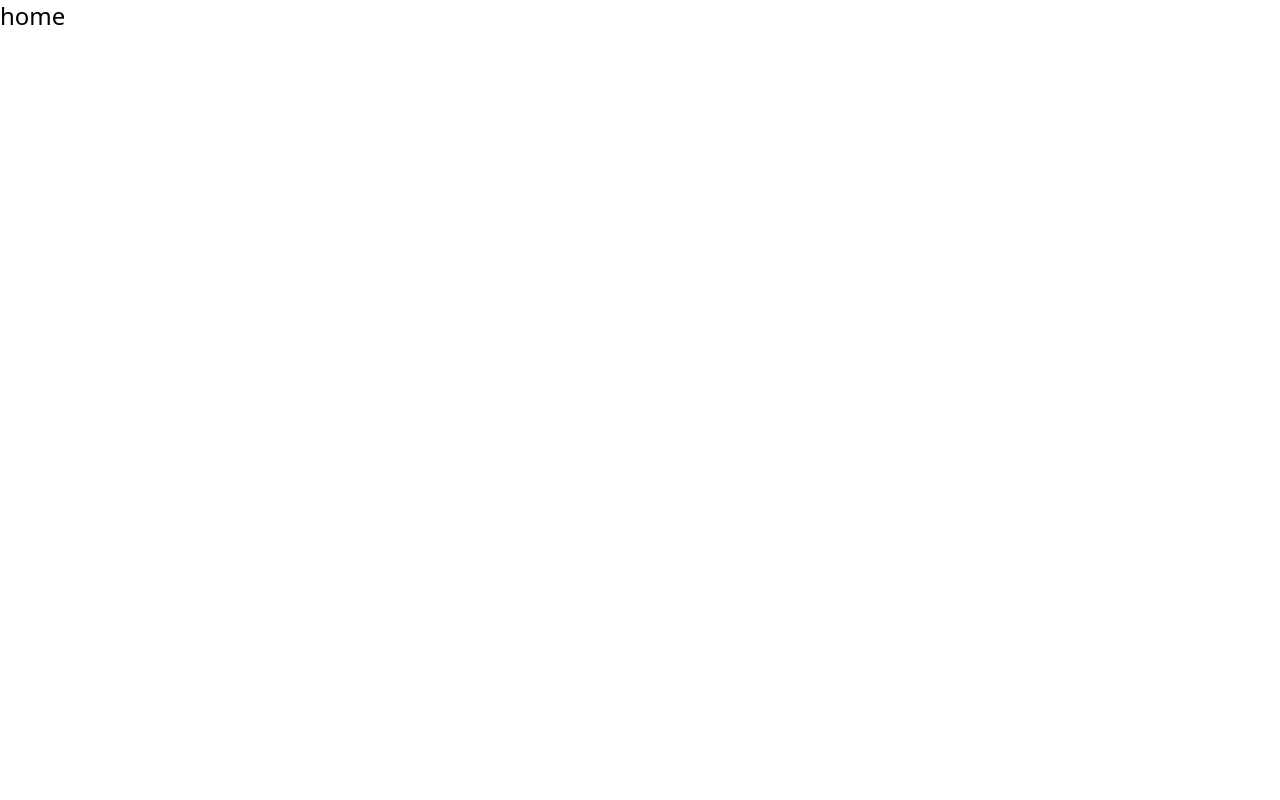
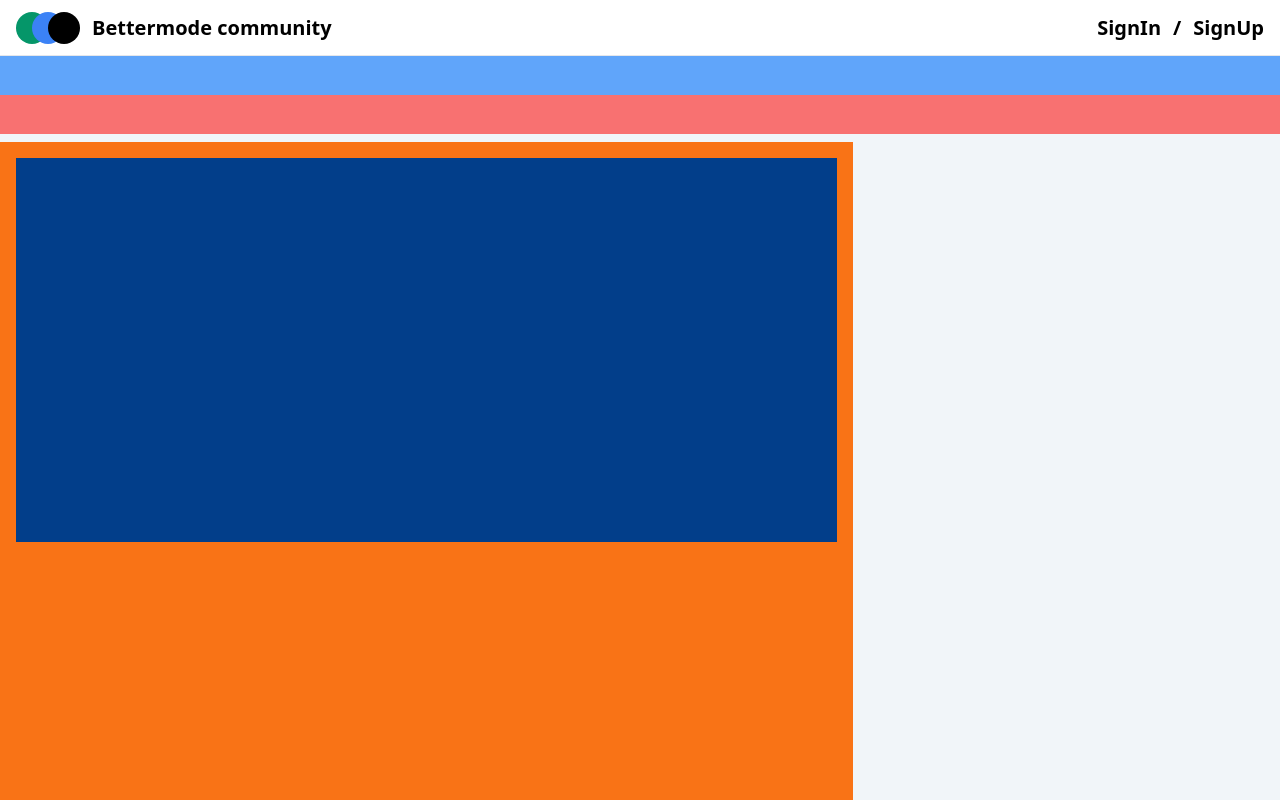
Before and after one commit to hosein-mola/bettermode-community-client, a React (Vite) app: page / in a window 1280 px wide. Built offline with nearby package versions, Linux system fonts and the light colour scheme.

Commit message:
minor changes

```diff
--- a/src/app/function/hooks.ts
+++ b/src/app/function/hooks.ts
@@ -1,4 +1,3 @@
-import { setActiveMenu } from '@/actions/menuSlice'
 import { useEffect } from 'react'
 import type { TypedUseSelectorHook } from 'react-redux'
 import { useDispatch, useSelector } from 'react-redux'
@@ -13,7 +12,6 @@ export const useSetActiveMenu = () => {
     const dispatch = useAppDispatch();
     const location = useLocation();
     useEffect(() => {
-        dispatch(setActiveMenu({ path: location.pathname }));
     }, []);
 
     return [location];
--- a/src/app/hook/useLocalQuery.ts
+++ b/src/app/hook/useLocalQuery.ts
@@ -1,4 +1,4 @@
-import { signOut } from '@/app/states/authSlice';
+import { signOut } from '@/app/state/authSlice';
 import api from '@/app/api/apiConfig';
 import { delay } from '@/app/function/delay';
 import { useAppDispatch, useAppSelector } from '@/app/function/hooks';
--- a/src/app/hook/useMutation.ts
+++ b/src/app/hook/useMutation.ts
@@ -1,5 +1,4 @@
-import { signOut } from '@/app/states/authSlice';
-import { showMessageBox } from '@/actions/messageSlice';
+import { signOut } from '@/app/state/authSlice';
 import api from '@/app/api/apiConfig';
 import { useAppDispatch, useAppSelector } from '@/app/function/hooks';
 import { AxiosRequestConfig, AxiosResponse } from 'axios';
@@ -45,11 +44,6 @@ export default function useMutation<T>(url: string, config?: AxiosRequestConfig)
             const response: AxiosResponse<T> = await api.v1({ headers: { Authorization: `Bearer ${auth.token}` }, ...config, signal: abortController.signal, url: URL, data: requestData });
             setData(response.data);
             setIsLoading(false);
-            dispatch(showMessageBox({
-                type: "success",
-                message: "عملیات با موفقیات انجام شد",
-                data: []
-            }));
             setIsSuccessfull(true);
             return new Promise((resolve: any) => resolve(response));
         } catch (error: any) {
@@ -57,38 +51,15 @@ export default function useMutation<T>(url: string, config?: AxiosRequestConfig)
             setIsLoading(false);
             if (error.response) {
                 if (error.response.status == 403) {
-                    return dispatch(showMessageBox({
-                        type: "danger",
-                        message: "شما به این بخش دسترسی ندارید لطفا با پشتیبانی تماس بگیرید",
-                        data: []
-                    }));
+
                 }
                 if (error.response.status == 401) {
-                    dispatch(showMessageBox({
-                        type: "danger",
-                        message: "شما به این بخش دسترسی ندارید لطفا با پشتیبانی تماس بگیرید",
-                        data: []
-                    }));
                     return dispatch(signOut());
                 }
             } else if (error.request) {
-                return dispatch(showMessageBox({
-                    type: "danger",
-                    message: "لطفا وضعیت اینترنت یا شبکه خود را بررسی کنید",
-                    data: []
-                }));
             } else {
-                return dispatch(showMessageBox({
-                    type: "danger",
-                    message: "خطایی رخ داده است لطفا با پشتیبانی تماس بگیرید",
-                    data: []
-                }));
+
             }
-            dispatch(showMessageBox({
-                type: "danger",
-                message: "خطایی رخ داده است لطفا با پشتیبانی تماس بگیرید",
-                data: []
-            }));
         }
     };
     return [fetchData, { data, isLoading, error, controller: abortController, isSuccssfull }];
--- a/src/app/hook/useQuery.ts
+++ b/src/app/hook/useQuery.ts
@@ -1,4 +1,4 @@
-import { signOut } from '@/app/states/authSlice';
+import { signOut } from '@/app/state/authSlice';
 import api from '@/app/api/apiConfig';
 import { delay } from '@/app/function/delay';
 import { useAppDispatch, useAppSelector } from '@/app/function/hooks';
--- a/src/asset/style/index.css
+++ b/src/asset/style/index.css
@@ -35,4 +35,8 @@
     font-weight: normal;
     src: url("../Webfonts/fonts/woff/IRANSansX-Regular.woff") format("woff");
 }
+
+.cont {
+    height: calc("100vh - 3.5rem");
+}
 @tailwind utilities;
--- a/src/page/auth/loginPage.tsx
+++ b/src/page/auth/loginPage.tsx
@@ -3,8 +3,8 @@ import { IoLogoApple, IoLogoGoogle, IoMdLogIn } from "react-icons/io";
 
 const LoginPage = () => {
     return (
-        <div className='w-full h-screen bg-slate-100 flex justify-center items-center'>
-            <div className='flex flex-row gap-4 bg-white w-full justify-center lg:w-7/12  shadow-2xl shadow-blue-400 min-h-screen h-auto lg:min-h-[40dvh] xl:min-h-[50dvh]  rounded-2xl '>
+        <div className='w-full flex-grow bg-slate-100 flex justify-center items-center'>
+            <div className='flex flex-row gap-4 bg-white w-full justify-center md:w-10/12 lg:w-8/12 xl:w-7/12 2x:w-7/12  shadow-2xl shadow-blue-400 min-h-screen h-auto lg:min-h-[40dvh] xl:min-h-[50dvh]  rounded-2xl '>
                 <div className=' lg:w-6/12 w-full gap-4 border-r px-8 py-6 flex-grow flex flex-col items-center justify-between'>
                     <div className='text-5xl font-bold h-auto flex items-center text-black'>
                         Login
@@ -12,9 +12,9 @@ const LoginPage = () => {
                     <div className='w-full flex gap-2 flex-col'>
                         <div className='flex flex-col text-sm w-full gap-2'>
                             <label className=' text-primary '>Netwrok</label>
-                            <div className='grid grid-cols-3 w-full items-center'>
-                                <input placeholder='community domain prefix' className='h-12  w-full col-span-2 rounded-l text-black p-2 bg-slate-100 border-r-0 border-2 focus:outline-none focus:shadow-outline focus:border-2 focus:border-primary' />
-                                <div className='flex font-bold tracking-widest text-black mr-2 h-12 col-span-1 rounded-r p-2 text-center justify-center bg-slate-100 border-2  border-l focus:outline-none focus:shadow-outline focus:border-2 focus:border-primary items-center'>.bettermode.com</div>
+                            <div className='grid grid-cols-5 w-full items-center'>
+                                <input placeholder='community domain prefix' className='h-12  w-full col-span-3 rounded-l text-black p-2 bg-slate-100 border-r-0 border-2 focus:outline-none focus:shadow-outline focus:border-2 focus:border-primary' />
+                                <div className='flex font-bold tracking-widest  text-black text-xs  h-12 col-span-2 rounded-r p-2 text-center justify-center bg-slate-100 border-2  border-l focus:outline-none focus:shadow-outline focus:border-2 focus:border-primary items-center'>.bettermode.com</div>
                             </div>
                         </div>
                         <div className='flex flex-col text-sm w-full gap-2'>
@@ -49,7 +49,7 @@ const LoginPage = () => {
                     </div>
                 </div>
                 <div className='lg:w-6/12 lg:flex flex-col justify-center items-center gap-4 py-2 hidden font-bold rounded-2xl'>
-                    <img width={'45%'} height={'100%'} src='/public/side.svg' />
+                    <img alt='side-image' width={'45%'} height={'100%'} src='/public/side.svg' />
                     <div className='flex gap-2 flex-col'>
                         <h1 className='text-3xl text-center text-primary'>Your Circle, Your Strength.</h1>
                         <h1 className='text-2xl text-center text-black'>bettermode community</h1>
--- a/src/page/dashboard/home.tsx
+++ b/src/page/dashboard/home.tsx
@@ -1,8 +1,24 @@
 import React from 'react'
+import { IoIosGrid, IoIosListBox, } from 'react-icons/io'
 
 function home() {
     return (
-        <div className='text-2xl'>home</div>
+        <>
+            <div className='h-12 bg-blue-400'></div>
+            <div className='h-12 bg-red-400'></div>
+            <div className='overflow-scroll mt-2 w-8/12 h-screen p-4  flex-grow bg-orange-500'>
+                <div className='h-96 w-full bg-primary'></div>
+                <div className='h-96 w-full'></div>
+                <div className='h-96 w-full'></div>
+                <div className='h-96 w-full bg-green-500'></div>
+                <div className='h-96 w-full bg-blue-500'></div>
+                <div className='h-96 w-full bg-red-500'></div>
+                <div className='h-96 w-full bg-yellow-500'></div>
+                <div className='min-h-[24rem] w-full relative bg-blue-500 shadow-xl shadow-red-900 '>
+                    <div className=' bottom-0 w-full h-12 absolute border-2 border-yellow-200  bg-red-400 '></div>
+                </div>
+            </div>
+        </>
     )
 }
 
--- a/src/page/layout/Scaffold.tsx
+++ b/src/page/layout/Scaffold.tsx
@@ -1,8 +1,23 @@
 import React from 'react'
-import { Outlet } from 'react-router-dom'
+import { Link, Outlet } from 'react-router-dom'
 
 const Scaffold = () => {
-    return <div className='w-full h-screen'>
+    return <div className='w-full flex flex-col relative bg-slate-100 flex-grow overflow-hidden max-h-screen '>
+        <div className='min-h-[3.5rem] h-14 w-full flex items-center justify-between px-4 text-xl font-bold bg-white border-b'>
+            <Link to={'/'} className='flex items-center gap-4  flex-row'>
+                <div className='relative items-center flex w-5'>
+                    <div className='w-8 h-8 absolute left-0 bg-emerald-600 rounded-full'></div>
+                    <div className='w-8 h-8 absolute left-4 bg-blue-500 rounded-full'></div>
+                    <div className='w-8 h-8 absolute left-8 bg-black rounded-full'></div>
+                </div>
+                <div className='ml-10'> Bettermode community</div>
+            </Link>
+            <div className='flex gap-3'>
+                <Link to={'login'}>SignIn</Link>
+                <span>/</span>
+                <span>SignUp</span>
+            </div>
+        </div>
         <Outlet />
     </div>
 }
```
Also changed, not shown: 2 other files (tests, documents, lock files or other folders).
